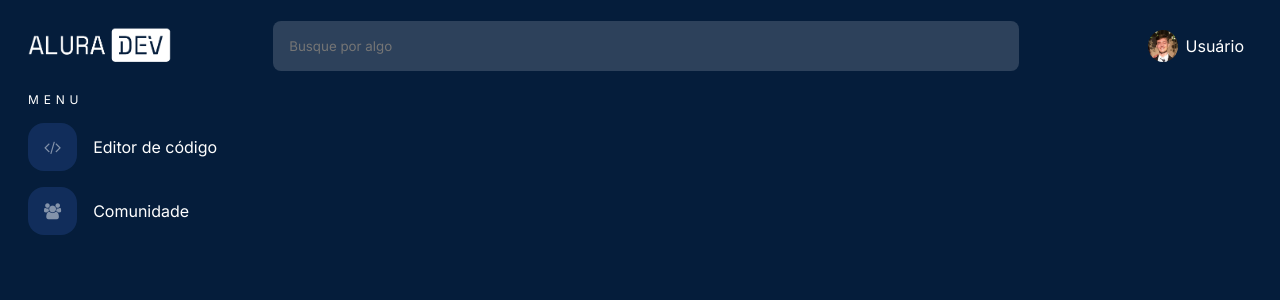
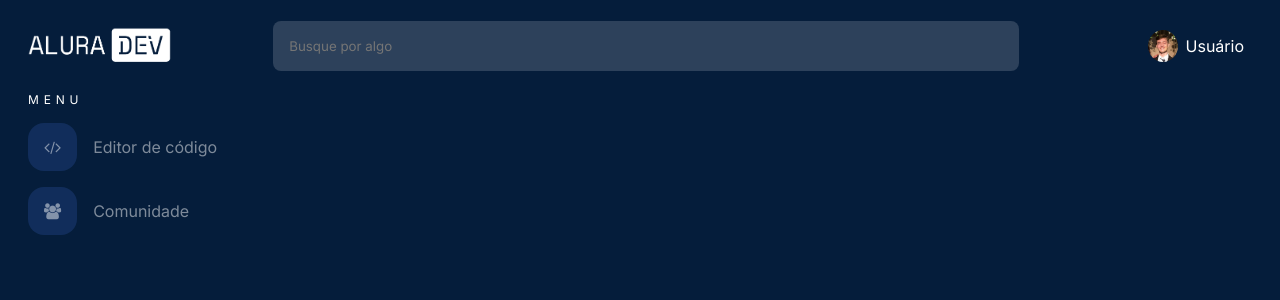
Before and after one commit to FelipePilz/alura-challenge-frontend, an Angular app: page / in a window 1280 px wide. Shown: the top 300 px of the page. Built offline with nearby package versions, Linux system fonts and the light colour scheme.

Commit message:
Criado e aplicado componentes e modulo do menu botoes

```diff
--- /dev/null
+++ b/src/app/components/menu/menu-botoes/menu-botoes.component.html
@@ -0,0 +1,8 @@
+<div>
+  <i class="fa fa-code" aria-hidden="true"></i>
+  <p>Editor de código</p>
+</div>
+<div>
+  <i class="fa fa-users" aria-hidden="true"></i>
+  <p>Comunidade</p>
+</div>
--- /dev/null
+++ b/src/app/components/menu/menu-botoes/menu-botoes.component.scss
@@ -0,0 +1,46 @@
+div {
+  display: flex;
+  padding-top: 16px;
+  align-items: center;
+
+  i {
+    padding: 16px;
+    border-radius: 16px;
+    background-color: rgba(80, 129, 251, 0.16);
+    cursor: pointer;
+    color: rgba(255, 255, 255, 0.486);
+  }
+
+  p {
+    margin-left: 16px;
+    font-size: 16px;
+    line-height: 24px;
+    color: rgba(255, 255, 255, 0.486);
+  }
+}
+
+div:hover {
+  i {
+    background-color: rgba(80, 129, 251, 0.64);
+    color: white;
+  }
+
+  p {
+    color: white;
+  }
+}
+
+div:active {
+  i {
+    background-color: #5081fb;
+  }
+
+  p {
+    color: white;
+  }
+}
+@media screen and (max-width: 1110px) {
+  * {
+    background-color: #2d415b;
+  }
+}
--- /dev/null
+++ b/src/app/components/menu/menu-botoes/menu-botoes.component.ts
@@ -0,0 +1,15 @@
+import { Component, OnInit } from '@angular/core';
+
+@Component({
+  selector: 'app-menu-botoes',
+  templateUrl: './menu-botoes.component.html',
+  styleUrls: ['./menu-botoes.component.scss']
+})
+export class MenuBotoesComponent implements OnInit {
+
+  constructor() { }
+
+  ngOnInit() {
+  }
+
+}
--- a/src/app/components/menu/menu-mobile/menu-mobile.component.html
+++ b/src/app/components/menu/menu-mobile/menu-mobile.component.html
@@ -1,3 +1,5 @@
 <div [ngClass]="{ 'active-menu': mostraMenu }">
-  <div class="menu-bar"></div>
+  <div class="menu-bar">
+    <app-menu-botoes></app-menu-botoes>
+  </div>
 </div>
--- a/src/app/components/menu/menu-mobile/menu-mobile.component.scss
+++ b/src/app/components/menu/menu-mobile/menu-mobile.component.scss
@@ -22,6 +22,12 @@
   right: 0;
 }
 
+app-menu-botoes {
+  border-bottom: 1px solid #ffffff46;
+  background: #2d415b;
+  padding-bottom: 24px;
+}
+
 @media screen and (max-width: 1110px) {
   * {
     display: inherit;
--- a/src/app/components/menu/menu-mobile/menu-mobile.module.ts
+++ b/src/app/components/menu/menu-mobile/menu-mobile.module.ts
@@ -1,10 +1,11 @@
+import { MenuBotoesModule } from './../menu-botoes/menu-botoes.module';
 import { MenuMobileComponent } from './menu-mobile.component';
 import { NgModule } from '@angular/core';
 import { CommonModule } from '@angular/common';
 
 @NgModule({
   declarations: [MenuMobileComponent],
-  imports: [CommonModule],
+  imports: [CommonModule, MenuBotoesModule],
   exports: [MenuMobileComponent],
 })
 export class MenuMobileModule {}
--- a/src/app/components/menu/menu.component.html
+++ b/src/app/components/menu/menu.component.html
@@ -1,11 +1,4 @@
 <section class="menu">
   <p>menu</p>
-  <div>
-    <i class="fa fa-code" aria-hidden="true"></i>
-    <p>Editor de código</p>
-  </div>
-  <div>
-    <i class="fa fa-users" aria-hidden="true"></i>
-    <p>Comunidade</p>
-  </div>
+  <app-menu-botoes></app-menu-botoes>
 </section>
--- a/src/app/components/menu/menu.component.scss
+++ b/src/app/components/menu/menu.component.scss
@@ -8,34 +8,4 @@
     letter-spacing: 0.4em;
     font-size: 12px;
   }
-
-  div {
-    display: flex;
-    margin-top: 16px;
-    align-items: center;
-
-    i {
-      padding: 16px;
-      border-radius: 16px;
-      background-color: rgba(80, 129, 251, 0.16);
-      color: rgba(255, 255, 255, 0.486);
-      cursor: pointer;
-    }
-
-    i:hover {
-      background-color: rgba(80, 129, 251, 0.64);
-      color: white;
-    }
-
-    i:active {
-      background-color: #5081fb;
-      color: white;
-    }
-
-    p {
-      margin-left: 16px;
-      font-size: 16px;
-      line-height: 24px;
-    }
-  }
 }
--- a/src/app/components/menu/menu.module.ts
+++ b/src/app/components/menu/menu.module.ts
@@ -1,10 +1,11 @@
+import { MenuBotoesModule } from './menu-botoes/menu-botoes.module';
 import { MenuComponent } from './menu.component';
 import { NgModule } from '@angular/core';
 import { CommonModule } from '@angular/common';
 
 @NgModule({
   declarations: [MenuComponent],
-  imports: [CommonModule],
+  imports: [CommonModule, MenuBotoesModule],
   exports: [MenuComponent],
 })
 export class MenuModule {}
```
Also changed, not shown: src/app/components/menu/menu-botoes/menu-botoes.module.ts (added, +10 -0 lines).
